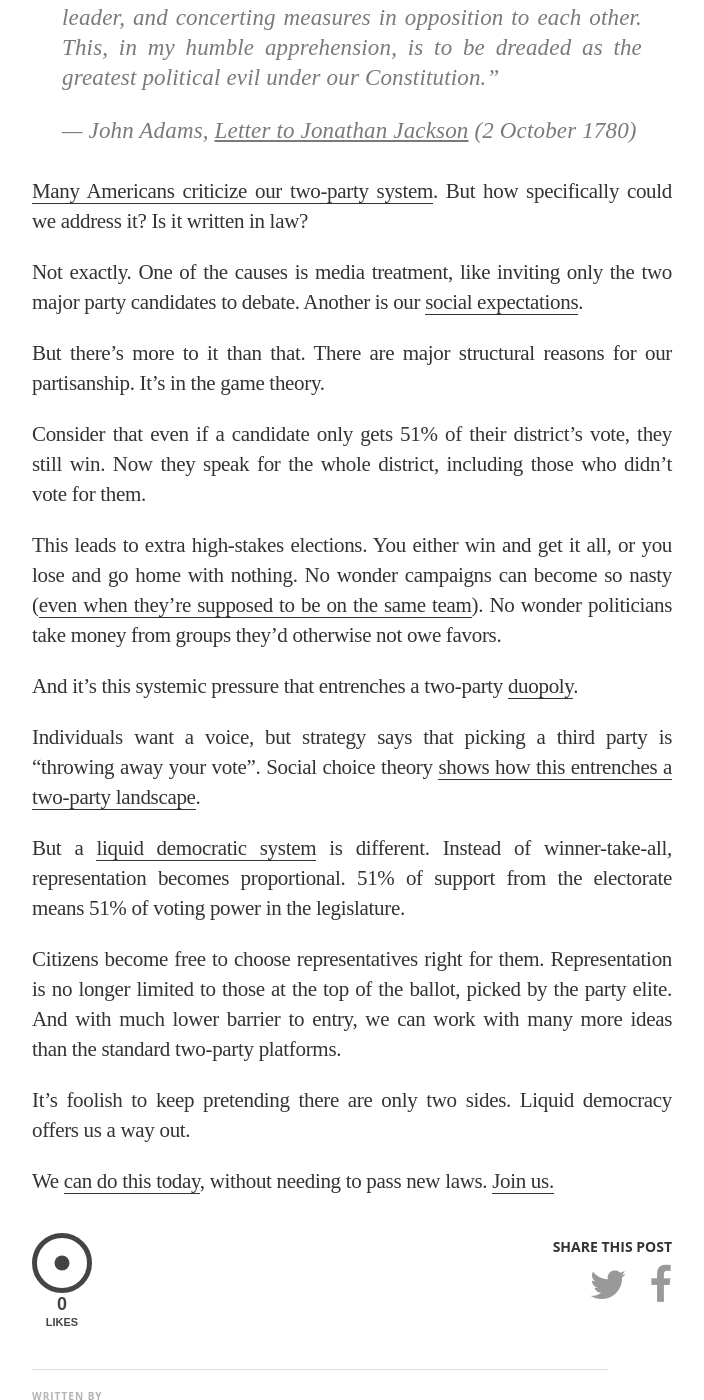
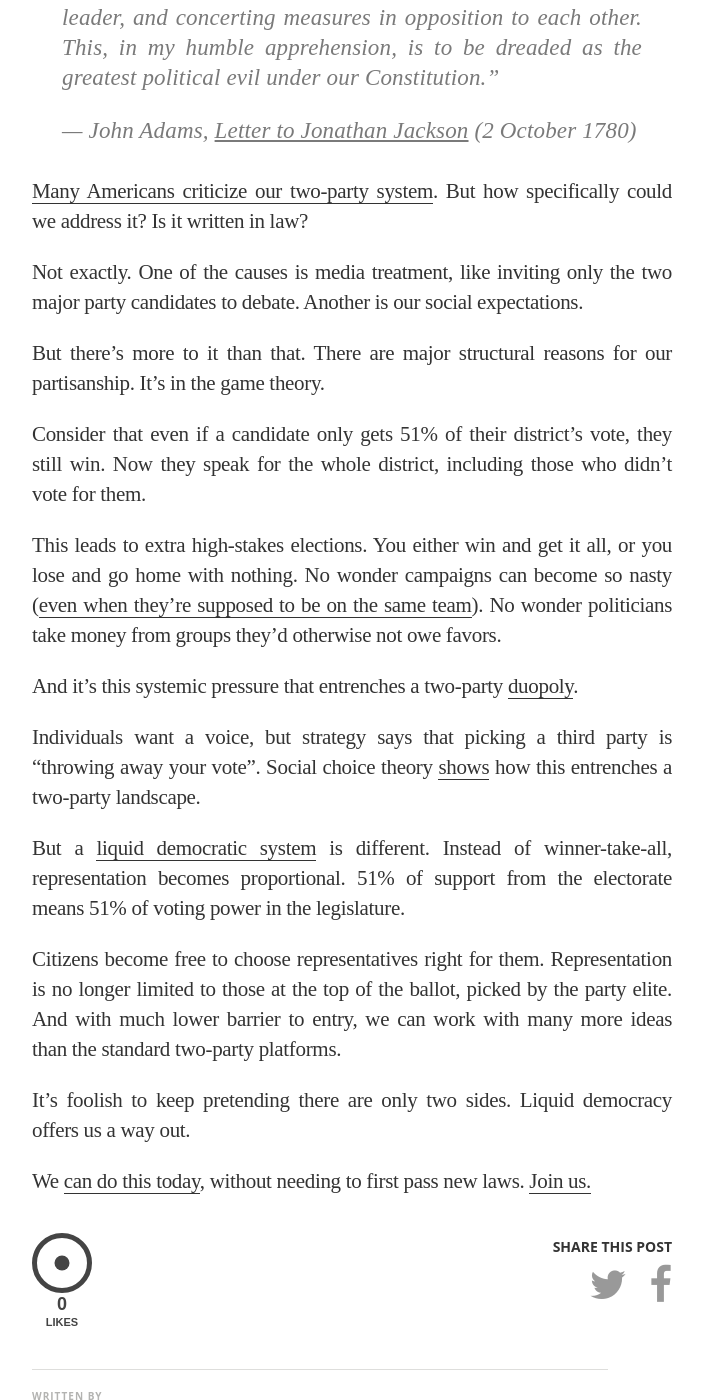
Before and after one commit to voteliquid/blog, a Jekyll site: the page built from _posts/2017-03-06-how-to-move-past-two-parties.md, in a window 1280 px wide and 1400 px high, scrolled down 271 px. Shown: the whole window, without its empty margins (288-992 px from the left). Built offline with Jekyll 4.4.1, drawn with Linux system fonts in a browser that asks for light colours; nearby versions of some CDN libraries; some web fonts are replaced.

Commit message:
Tweak 'How to move past Two Parties'

```diff
--- a/_posts/2017-03-06-how-to-move-past-two-parties.md
+++ b/_posts/2017-03-06-how-to-move-past-two-parties.md
@@ -12,7 +12,7 @@ excerpt: "Many Americans criticize our two-party system. But how specifically co
 
 [Many Americans criticize our two-party system](https://twitter.com/search?q=%22two%20party%22&src=typd). But how specifically could we address it? Is it written in law?
 
-Not exactly. One of the causes is media treatment, like inviting only the two major party candidates to debate. Another is our [social expectations](https://www.nolabels.org/).
+Not exactly. One of the causes is media treatment, like inviting only the two major party candidates to debate. Another is our social expectations.
 
 But there's more to it than that. There are major structural reasons for our partisanship. It's in the game theory.
 
@@ -22,7 +22,7 @@ This leads to extra high-stakes elections. You either win and get it all, or you
 
 And it's this systemic pressure that entrenches a two-party [duopoly](/assets/article_images/2017-03-06-how-to-move-past-two-parties/duopoly.gif).
 
-Individuals want a voice, but strategy says that picking a third party is "throwing away your vote". Social choice theory [shows how this entrenches a two-party landscape](http://zesty.ca/voting/sim/).
+Individuals want a voice, but strategy says that picking a third party is "throwing away your vote". Social choice theory [shows](http://zesty.ca/voting/sim/) how this entrenches a two-party landscape.
 
 But a [liquid democratic system](/2016/09/21/what-is-liquid-democracy/) is different. Instead of winner-take-all, representation becomes proportional. 51% of support from the electorate means 51% of voting power in the legislature.
 
@@ -30,4 +30,4 @@ Citizens become free to choose representatives right for them. Representation is
 
 It's foolish to keep pretending there are only two sides. Liquid democracy offers us a way out.
 
-We [can do  this today](/2017/11/06/announcing-united-vote/), without needing to pass new laws. [Join us.](https://united.vote/join)
+We [can do  this today](/2017/11/06/announcing-united-vote/), without needing to first pass new laws. [Join us.](https://united.vote/join)
```
